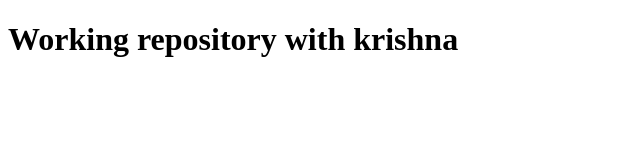
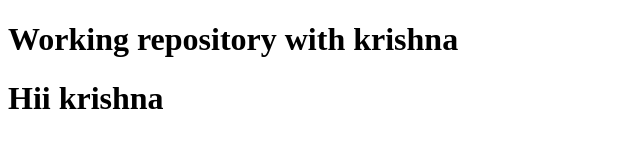
Before and after one commit to KrushnakumarPardhi/Git-Workflow2, a plain HTML site: page index.html in a window 1280 px wide. Shown: the whole page, without its empty margins (0-640 px from the left). Drawn offline with Linux system fonts and the light colour scheme.

Commit message:
changes done

```diff
--- /dev/null
+++ b/app.js
@@ -0,0 +1 @@
+console.log("hii dadu");
--- a/index.html
+++ b/index.html
@@ -7,5 +7,6 @@
 </head>
 <body>
     <h1> Working repository with krishna </h1>
+    <h1> Hii krishna </h1>
 </body>
 </html>
```
